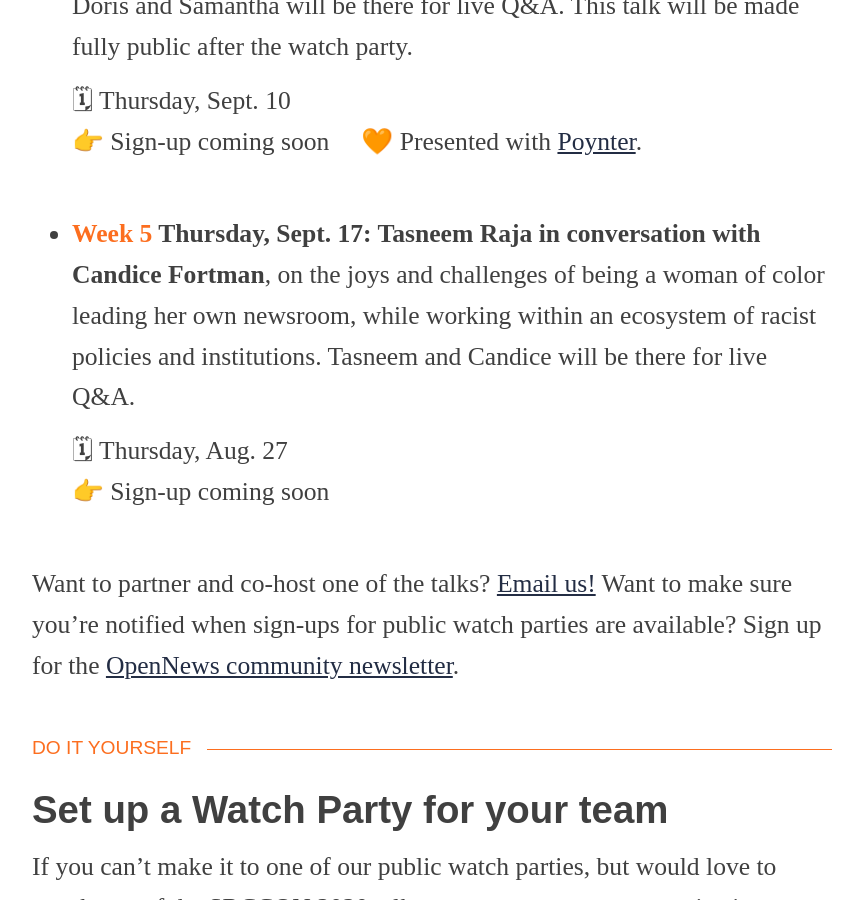
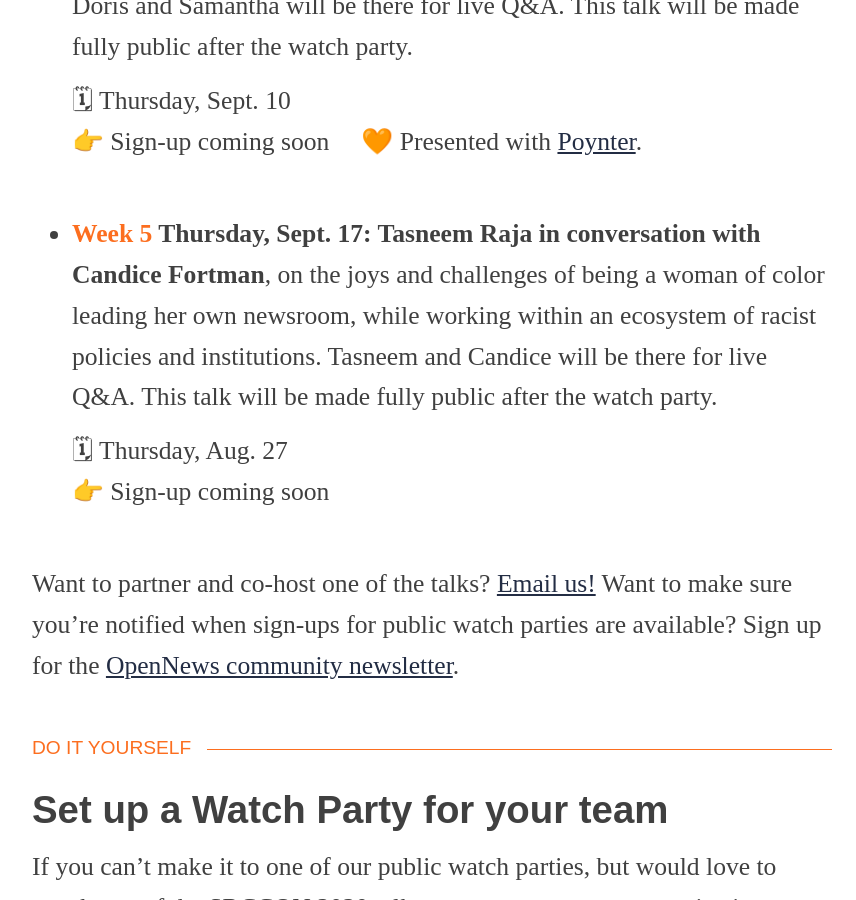
Before and after one commit to OpenNews/srccon-2020, a Jekyll site: the page built from talks-watch-parties.md, in a window 1280 px wide and 900 px high, scrolled down 2825 px. Shown: the whole window, without its empty margins (208-1064 px from the left). Built offline with Jekyll 4.4.1, drawn with Linux system fonts in a browser that asks for light colours; some web fonts are replaced.

Commit message:
one last thing

```diff
--- a/talks-watch-parties.md
+++ b/talks-watch-parties.md
@@ -53,7 +53,7 @@ Sign-up links COMING SOON:
     <li>👉 Sign-up coming soon</li>
     <li>🧡 Presented with <a href="https://www.poynter.org/">Poynter</a>.</li>
   </ul>
-  * **<span class="week-name">Week 5</span> Thursday, Sept. 17: Tasneem Raja in conversation with Candice Fortman**, on the joys and challenges of being a woman of color leading her own newsroom, while working within an ecosystem of racist policies and institutions. Tasneem and Candice will be there for live Q&A.
+  * **<span class="week-name">Week 5</span> Thursday, Sept. 17: Tasneem Raja in conversation with Candice Fortman**, on the joys and challenges of being a woman of color leading her own newsroom, while working within an ecosystem of racist policies and institutions. Tasneem and Candice will be there for live Q&A. This talk will be made fully public after the watch party.
   <ul class="action-links">
     <li>🗓 Thursday, Aug. 27</li><br>
     <li>👉 Sign-up coming soon</li>
```
